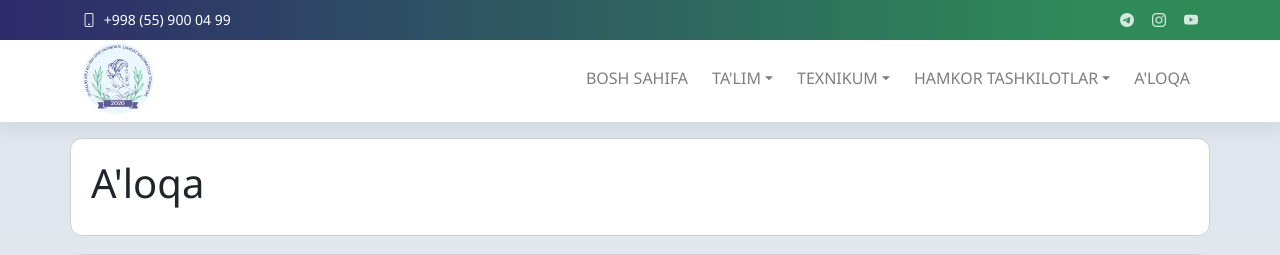
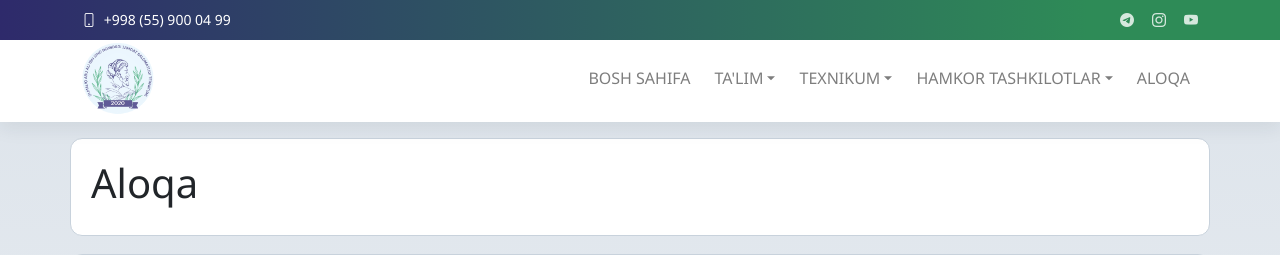
Before and after one commit to shahbozshirinboyev/new.olmaliqjst.uz, a Django app: page /aloqa/ in a window 1280 px wide. Shown: the top 255 px of the page. Run offline with Django 5.2, Linux system fonts and the light colour scheme; data comes from the database, SQL or seed files in the repository; both versions use the stored data as it was after the commit; data that the repository does not hold is empty; some libraries are stand-ins or nearby versions.

Commit message:
navbar fix - aloqa section

```diff
--- a/contact/templates/contact/contact.html
+++ b/contact/templates/contact/contact.html
@@ -2,7 +2,7 @@
 {% block title %}A'loqa{% endblock %}
 {% block content %}
 <section class="card">
-    <h1>A'loqa</h1>
+    <h1>Aloqa</h1>
     {% if contact_info %}
         <p><strong>Manzil:</strong> {{ contact_info.address }}</p>
         <p><strong>Telefon:</strong> {{ contact_info.phone }}</p>
--- a/templates/includes/header.html
+++ b/templates/includes/header.html
@@ -67,7 +67,7 @@
                             </ul>
                         </li>
                         <li class="nav-item">
-                            <a class="nav-link" href="{% url 'contact:contact' %}">A'loqa</a>
+                            <a class="nav-link" href="{% url 'contact:contact' %}">Aloqa</a>
                         </li>
                     </ul>
                 </div>
```
Also changed, not shown: db.sqlite3.
